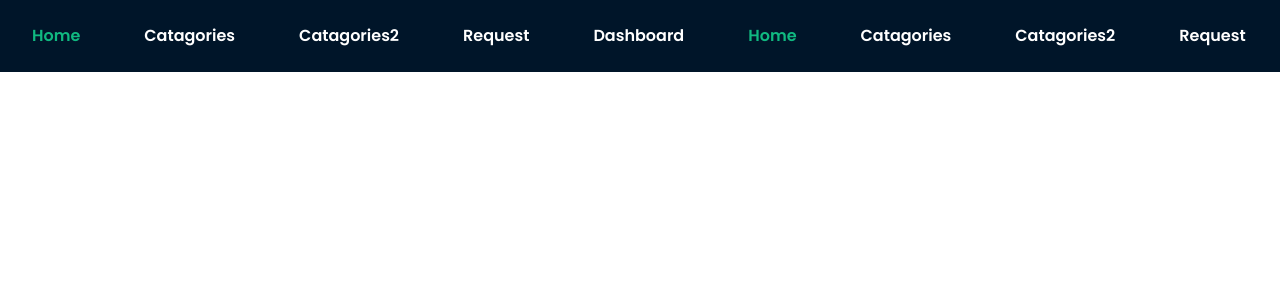
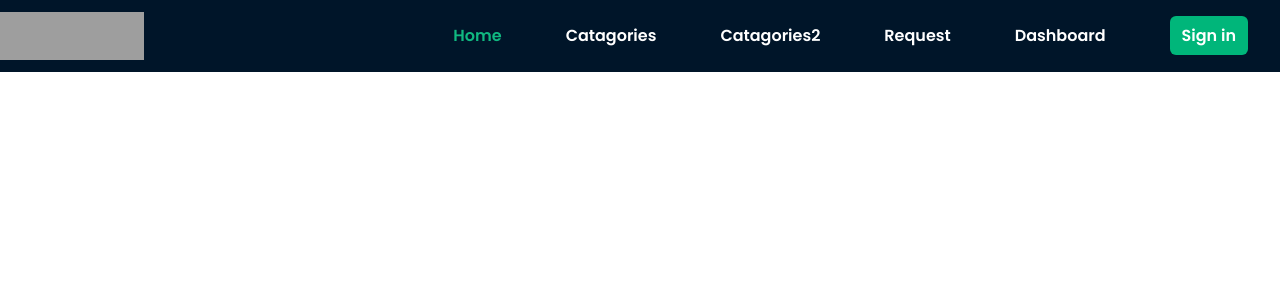
Before and after one commit to imkamrul/movie-site, a Next.js app: page / in a window 1280 px wide. Shown: the top 300 px of the page. Built offline with nearby package versions, Linux system fonts and the light colour scheme; grey boxes are pictures that could not be loaded.

Commit message:
navbar complete

```diff
--- a/components/layout/Header.js
+++ b/components/layout/Header.js
@@ -70,10 +70,42 @@ const Header = () => {
               </span>
 
               <ul className="js__side-drawer lg:justify-end lg:items-center flex items-start lg:flex-row flex-nowrap flex-col lg:pt-0  bg-themeBG fixed lg:relative lg:top-auto top-0 right-0 h-[100vh] lg:h-auto translate-x-full lg:translate-x-0 transition-transform pt-16 duration-500 px-4 lg:px-0 w-full font-semibold">
-                {nav_link.map((item, index) => {
+                {nav_link.map((item, idx) => {
+                  return item.submenu?.length ? (
+                    <li className="my-1 lg:mx-8 group relative" key={idx}>
+                      <h3
+                        className="text-white lg:group-hover:text-[#04aa6d] nav__item"
+                        onClick={setSubMenuHeightHandler.bind(
+                          this,
+                          model,
+                          setModel
+                        )}
+                      >
+                        {item.text}
+                      </h3>
+                      <div className="js__sub-menu relative lg:absolute  max-h-0 left-0 lg:-left-10 overflow-hidden transition-all duration-500 md:w-[150px]  bg-transparent lg:max-h-screen lg:hidden lg:group-hover:block">
+                        <div className="md:shadow-nav md:flex justify-center p-2 md:m-2.5 bg-themeBG text-white cursor-auto ">
+                          <div className="mb-4 md:mb-0">
+                            <ul className="md:mt-3">
+                              {item.submenu.map((sub_link, index) => {
                                 return (
-                    <>
+                                  <li className="my-4" key={index}>
+                                    <Link href={sub_link.link}>
+                                      <a className="nav__item font-normal hover:text-[#04aa6d]  md:border-b-[1px] px-1 py-3 md:border-b-[#00bf6366]">
+                                        {sub_link.text}
+                                      </a>
+                                    </Link>
+                                  </li>
+                                );
+                              })}
+                            </ul>
+                          </div>
+                        </div>
+                      </div>
+                    </li>
+                  ) : (
                     <li
+                      key={idx}
                       className="my-1 lg:mx-8"
                       onClick={switchSideDrawerHandler.bind(this, navOpen)}
                     >
@@ -83,122 +115,8 @@ const Header = () => {
                         </a>
                       </Link>
                     </li>
-                    </>
                   );
                 })}
-                <li
-                  className="my-1 lg:mx-8"
-                  onClick={switchSideDrawerHandler.bind(this, navOpen)}
-                >
-                  <Link href="/">
-                    <a className="nav__item text-white lg:hover:text-themeText">
-                      Home
-                    </a>
-                  </Link>
-                </li>
-
-                <li className="my-1 lg:mx-8 group relative">
-                  <h3
-                    className="text-white lg:group-hover:text-[#04aa6d] nav__item"
-                    onClick={setSubMenuHeightHandler.bind(
-                      this,
-                      model,
-                      setModel
-                    )}
-                  >
-                    Catagories
-                  </h3>
-                  <div className="js__sub-menu relative lg:absolute  max-h-0 left-0 lg:-left-10 overflow-hidden transition-all duration-500 md:w-[150px]  bg-transparent lg:max-h-screen lg:hidden lg:group-hover:block">
-                    <div className="md:shadow-nav md:flex justify-center p-2 md:m-2.5 bg-themeBG text-white cursor-auto ">
-                      <div className="mb-4 md:mb-0">
-                        <ul className="md:mt-3">
-                          <li>
-                            <Link href="/cata">
-                              <a className="nav__item font-normal hover:text-[#04aa6d]  md:border-b-[1px] px-1 py-3 md:border-b-[#00bf6366]">
-                                category
-                              </a>
-                            </Link>
-                          </li>
-                          <li className="my-4">
-                            <Link href="/cata">
-                              <a className="nav__item font-normal hover:text-[#04aa6d]  md:border-b-[1px] px-1 py-3 md:border-b-[#00bf6366]">
-                                category
-                              </a>
-                            </Link>
-                          </li>
-                          <li>
-                            <Link href="/cata">
-                              <a className="nav__item font-normal hover:text-[#04aa6d]">
-                                category
-                              </a>
-                            </Link>
-                          </li>
-                        </ul>
-                      </div>
-                    </div>
-                  </div>
-                </li>
-                <li className="my-1 lg:mx-8 group relative">
-                  <h3
-                    className="text-white lg:group-hover:text-[#04aa6d] nav__item"
-                    onClick={setSubMenuHeightHandler.bind(
-                      this,
-                      model,
-                      setModel
-                    )}
-                  >
-                    Catagories2
-                  </h3>
-                  <div className="js__sub-menu relative lg:absolute  max-h-0 left-0 lg:-left-10 overflow-hidden transition-all duration-500 md:w-[150px]  bg-transparent lg:max-h-screen lg:hidden lg:group-hover:block">
-                    <div className="md:shadow-nav md:flex justify-center p-2 md:m-2.5 bg-themeBG text-white cursor-auto rounded-md lg:shadow-md lg:shadow-themeText">
-                      <div className="mb-4 md:mb-0">
-                        <ul className="md:mt-3">
-                          <li>
-                            <Link href="/cata">
-                              <a className="nav__item font-normal hover:text-[#04aa6d]  md:border-b-[1px] px-1 py-3 md:border-b-[#00bf6366]">
-                                category
-                              </a>
-                            </Link>
-                          </li>
-                          <li className="my-4">
-                            <Link href="/cata">
-                              <a className="nav__item font-normal hover:text-[#04aa6d]  md:border-b-[1px] px-1 py-3 md:border-b-[#00bf6366]">
-                                category
-                              </a>
-                            </Link>
-                          </li>
-                          <li>
-                            <Link href="/cata">
-                              <a className="nav__item font-normal hover:text-[#04aa6d]">
-                                category
-                              </a>
-                            </Link>
-                          </li>
-                        </ul>
-                      </div>
-                    </div>
-                  </div>
-                </li>
-                <li
-                  className="my-1 lg:mx-8"
-                  onClick={switchSideDrawerHandler.bind(this, navOpen)}
-                >
-                  <Link href="/comming-soon">
-                    <a className="nav__item text-white lg:hover:text-themeText">
-                      Request
-                    </a>
-                  </Link>
-                </li>
-                <li
-                  className="my-1 lg:mx-8"
-                  onClick={switchSideDrawerHandler.bind(this, navOpen)}
-                >
-                  <Link href="/dashboard">
-                    <a className="nav__item text-white lg:hover:text-[#04aa6d]">
-                      Dashboard
-                    </a>
-                  </Link>
-                </li>
                 <li
                   onClick={switchSideDrawerHandler.bind(this, navOpen)}
                   className="my-1 lg:mx-8"
```
Lines whose indentation alone changed are shown as unchanged.
